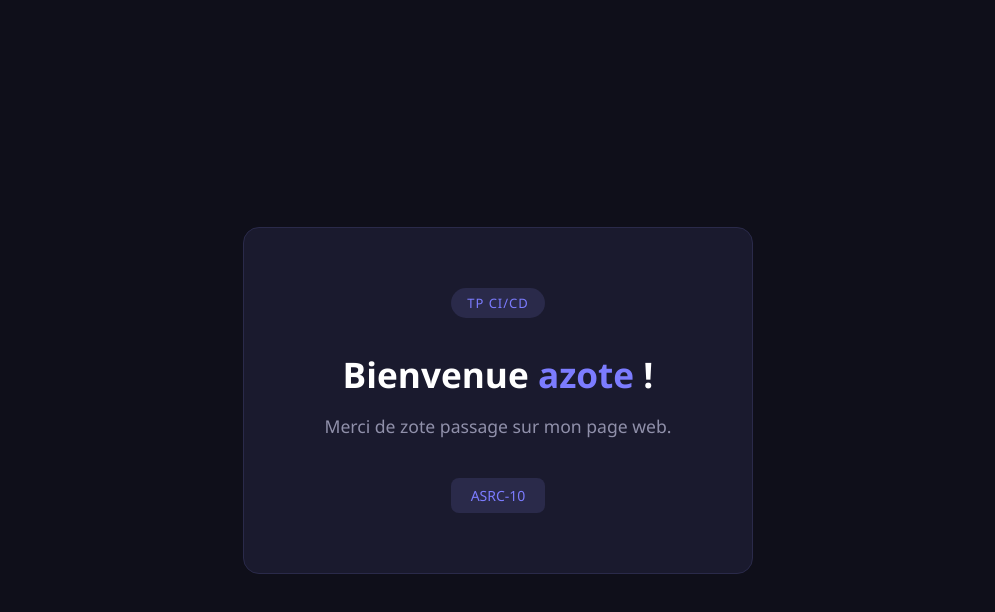
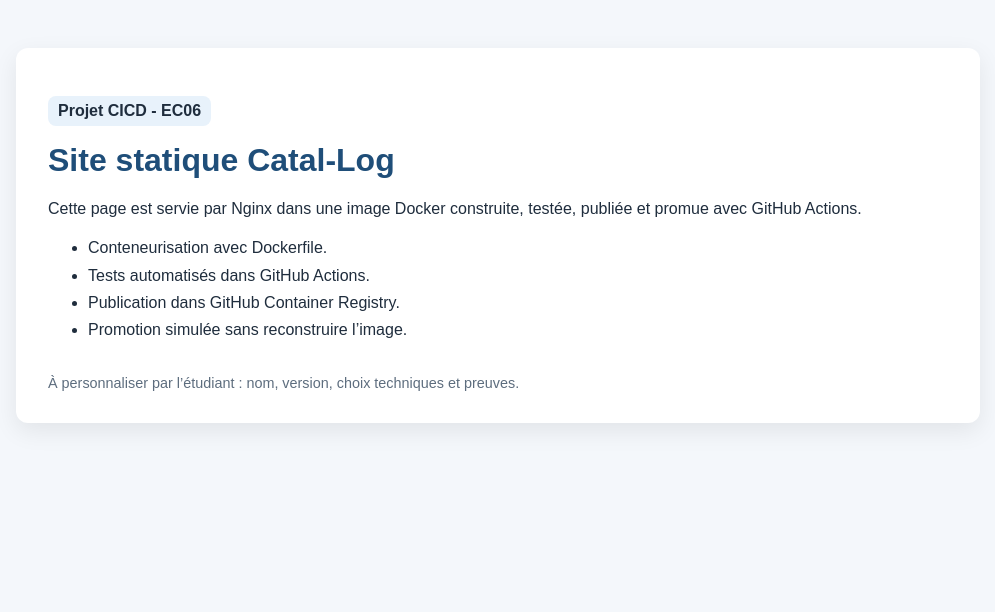
Before and after one commit to TEST97440/TP-CICD, a plain HTML site: page site/index.html in a window 1280 px wide. Shown: the whole page, without its empty margins (142-1137 px from the left). Drawn offline with Linux system fonts and the light colour scheme.

Commit message:
premier commit

```diff
--- a/site/index.html
+++ b/site/index.html
@@ -1,80 +1,30 @@
-<!DOCTYPE html>
+<!doctype html>
 <html lang="fr">
 <head>
-  <meta charset="UTF-8">
-  <title>Mon TP Docker</title>
+  <meta charset="utf-8">
+  <meta name="viewport" content="width=device-width, initial-scale=1">
+  <title>Catal-Log - Projet CICD</title>
   <style>
-    * { margin: 0; padding: 0; box-sizing: border-box; }
-
-    body {
-      font-family: 'Segoe UI', sans-serif;
-      background: #0f0f1a;
-      color: #ffffff;
-      display: flex;
-      justify-content: center;
-      align-items: center;
-      min-height: 100vh;
-    }
-
-    .card {
-      background: #1a1a2e;
-      border: 1px solid #2a2a4a;
-      border-radius: 16px;
-      padding: 60px 80px;
-      text-align: center;
-      max-width: 600px;
-    }
-
-    .badge {
-      display: inline-block;
-      background: #2a2a4a;
-      color: #7c7cff;
-      font-size: 13px;
-      padding: 6px 16px;
-      border-radius: 20px;
-      margin-bottom: 32px;
-      letter-spacing: 1px;
-    }
-
-    h1 {
-      font-size: 2.2rem;
-      margin-bottom: 16px;
-      color: #ffffff;
-    }
-
-    h1 span {
-      color: #7c7cff;
-    }
-
-    p {
-      font-size: 1.1rem;
-      color: #9090aa;
-      margin-bottom: 40px;
-    }
-
-    .tags {
-      display: flex;
-      gap: 12px;
-      justify-content: center;
-    }
-
-    .tag {
-      background: #2a2a4a;
-      color: #7c7cff;
-      padding: 8px 20px;
-      border-radius: 8px;
-      font-size: 14px;
-    }
+    body { font-family: Arial, sans-serif; margin: 0; background: #f4f7fb; color: #1f2d3d; }
+    main { max-width: 900px; margin: 48px auto; background: white; padding: 32px; border-radius: 12px; box-shadow: 0 8px 24px rgba(0,0,0,.08); }
+    h1 { color: #1f4e79; margin-top: 0; }
+    .badge { display: inline-block; padding: 6px 10px; background: #e8f2fb; border-radius: 8px; font-weight: bold; }
+    ul { line-height: 1.7; }
+    footer { margin-top: 32px; font-size: .9rem; color: #5d6d7e; }
   </style>
 </head>
 <body>
-  <div class="card">
-    <div class="badge">TP CI/CD</div>
-    <h1>Bienvenue <span>azote</span> !</h1>
-    <p>Merci de zote passage sur mon page web.</p>
-    <div class="tags">
-      <div class="tag">ASRC-10</div>
-    </div>
-  </div>
+  <main>
+    <p class="badge">Projet CICD - EC06</p>
+    <h1>Site statique Catal-Log</h1>
+    <p>Cette page est servie par Nginx dans une image Docker construite, testée, publiée et promue avec GitHub Actions.</p>
+    <ul>
+      <li>Conteneurisation avec Dockerfile.</li>
+      <li>Tests automatisés dans GitHub Actions.</li>
+      <li>Publication dans GitHub Container Registry.</li>
+      <li>Promotion simulée sans reconstruire l’image.</li>
+    </ul>
+    <footer>À personnaliser par l’étudiant : nom, version, choix techniques et preuves.</footer>
+  </main>
 </body>
 </html>
```
Also changed, not shown: site/version.json (+6 -3 lines), 7 other files.
